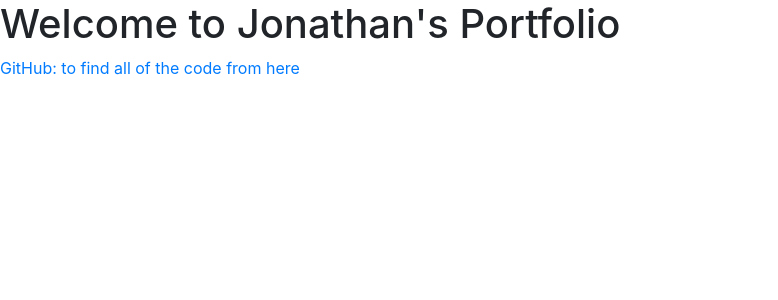
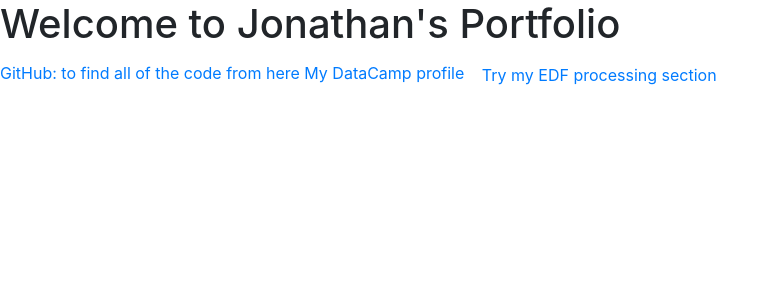
Before and after one commit to jonsca/django-eeg, a Django app: page /home in a window 1280 px wide. Shown: the top 300 px of the page, without its empty margins (0-778 px from the left). Run offline with Django 4.2, Linux system fonts and the light colour scheme.

Commit message:
Added links to home page

```diff
--- a/eeg/eeg_app/templates/eeg_app/home.html
+++ b/eeg/eeg_app/templates/eeg_app/home.html
@@ -3,4 +3,7 @@
 
 <h1>Welcome to Jonathan's Portfolio</h1>
 <a href="https://github.com/jonsca">GitHub: to find all of the code from here</a>
+<a href="https://www.datacamp.com/profile/jonsca">My DataCamp profile</a>
+
+<a href="{% url 'upload' %}" class="btn">Try my EDF processing section</a>
 {% endblock %}
```
